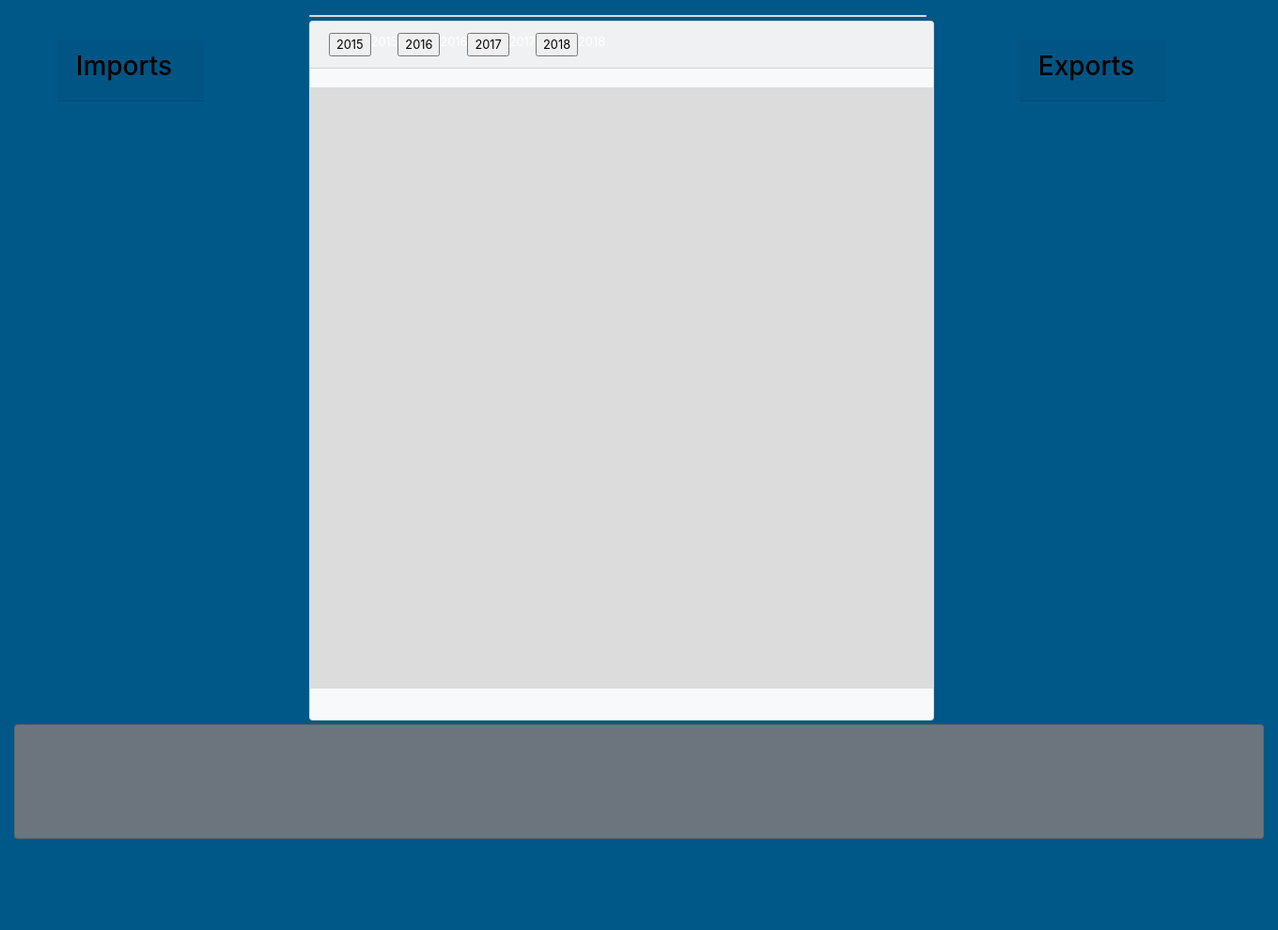
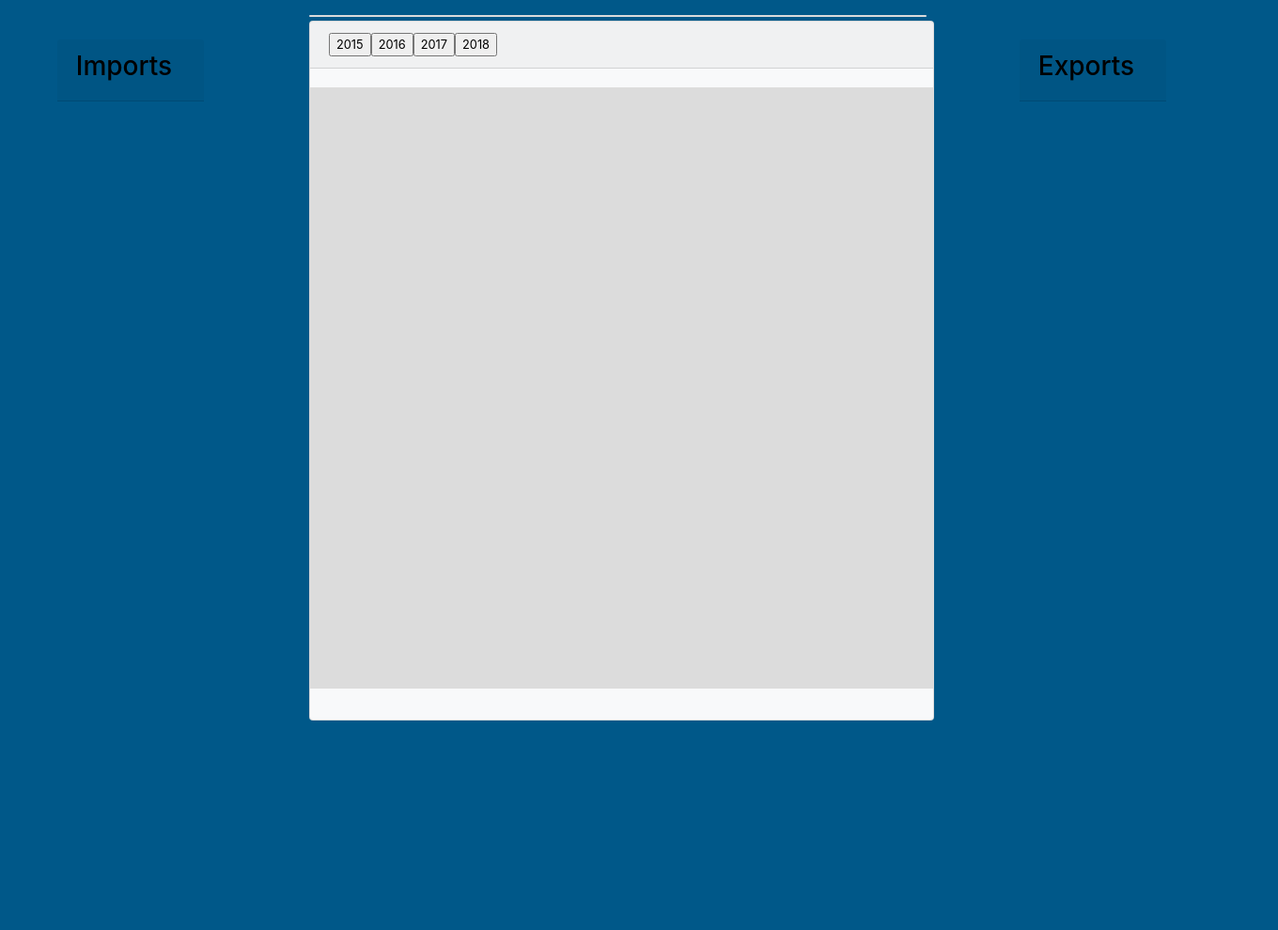
Before and after one commit to Sailendra-Mahapatra/Project2, a Flask app: page / in a window 1360 px wide; the page is wider, and only the part inside the window is pictured. Shown: the part 56-1046 px from the top of that part at 94% size. After the commit the page ends 823 px from the top of that part, so only its background shows below. Run offline with Flask 2, Linux system fonts and the light colour scheme; data that the repository does not hold is empty; parts of the project's set-up code (start-up, migrations or seed data) failed here and were passed over; some libraries are stand-ins or nearby versions.

Commit message:
fixed yr label

```diff
--- a/app.py
+++ b/app.py
@@ -248,7 +248,7 @@ def impgroups(hsc):
     list_2018 =data_2018_import.to_dict()
 
 
-    dicimport =[{"2015" : list_2015,"2016" : list_2016, "2017": list_2017, "2018":list_2018}]
+    dicimport =[{"tfif" : list_2015,"tsix" : list_2016, "tseven": list_2017, "teight":list_2018}]
 
     # def yearly_data(year):#will add hsc variable
     #     data = products[products["Period"].str.contains(year)]
@@ -288,9 +288,9 @@ def expgroups(hsc):
     df = pd.read_sql_query(stmt2, db.session.bind)
 
 
-    data_2015_export = yearly_data(df2,"2015")
-    data_2016_export = yearly_data(df2,"2016")
-    data_2017_export = yearly_data(df2,"2017")
+    data_2015_export = yearly_data(df2,"tfif")
+    data_2016_export = yearly_data(df2,"tsix")
+    data_2017_export = yearly_data(df2,"tseven")
     data_2018_export = yearly_data(df2,"2018")
     total_import_export =  pd.DataFrame({"year":["2015","2016","2017","2018"],
                                      "export":[data_2015_export["total"].sum(),data_2016_export["total"].sum(),data_2017_export["total"].sum(),data_2018_export["total"].sum()]})
--- a/static/js/app.js
+++ b/static/js/app.js
@@ -86,6 +86,7 @@ function update(bardate = this.value){
         Period = d.Period
         Description = d.Description
       });
+
       g.append("g")
       .call(d3.axisLeft(y)
           .ticks(20)
@@ -93,7 +94,7 @@ function update(bardate = this.value){
       .append("text")
       .attr("fill", "#000")
       .attr("transform", "rotate(-90)")
-       .attr("x", -15)
+       .attr("x", -100)
       .attr("y", -51)
       .attr("dy", "0.71em")
       .attr("text-anchor", "end")
@@ -583,7 +584,51 @@ console.log(d3.max(data, function(d){return d.MoValue}))
   //   })
 
   }
+  function easyGroup(hsc){
+    d3.json("imports/grouped/"+hsc).then(function(data) {
+      console.log(data)
+       data.forEach(d => {
 
+        firstMoValue = d.tfif.MoValue
+        firstMoPeriod = d.tfif.Period
+        secondMoValue = d.tsix.MoValue
+        secondMoPeriod = d.tsix.Period
+        console.log(firstMoValue)
+        console.log(firstMoPeriod)
+
+
+      })
+  tfifval = []
+     data.map(function (d) {return tfifval= d.tfif.MoValue})
+  tfifper = []
+  data.map(function (d) {return tfifper= d.tfif.Period})
+  var data = [{
+    x: tfifper,
+    y: tfifval,
+    type: 'bar'
+
+  }];
+
+  console.log(data)
+  // var trace2 = {
+  //   x: firstMoPeriod,
+  //   y: secondMoValue,
+  //   type: 'bar',
+  //   name: 'Secondary Product'
+
+
+  // };
+
+  // var data = [trace1, trace2];
+  // console.log(data)
+  // var layout = {
+
+  //   barmode: 'bar'
+  // };
+
+  Plotly.newPlot('plot', data);
+});
+}
 function optionChanged(newdate) {
   var svg = d3.select("#bars");
   var exportPie = d3.select("#export-pie")
@@ -609,7 +654,8 @@ function init(){
   buildPie("2018", "imports", "#import-pie")
   buildPie("2018", "exports", "#export-pie")
   buildBar("2018", "1201", "#bars")
-  buildGrouped()
+  // easyGroup("1201")
+
 
 }
 
--- a/templates/index.html
+++ b/templates/index.html
@@ -6,11 +6,12 @@
   <meta name="viewport" content="width=device-width, initial-scale=1.0">
   <meta http-equiv="X-UA-Compatible" content="ie=edge">
   <title>Datatronics : Trade Wars - China</title>
+  <script src="https://cdn.plot.ly/plotly-latest.js" charset="utf-8"></script>
+
   <script src="https://d3js.org/d3.v5.min.js"></script>
 
   <link rel="stylesheet" href="https://stackpath.bootstrapcdn.com/bootstrap/4.3.1/css/bootstrap.min.css" integrity="sha384-ggOyR0iXCbMQv3Xipma34MD+dH/1fQ784/j6cY/iJTQUOhcWr7x9JvoRxT2MZw1T" crossorigin="anonymous">
 	<!-- <script src="plotly-latest.min.js"></script> -->
-  <script src="https://cdn.plot.ly/plotly-latest.min.js"></script>
 
   <script src="https://code.jquery.com/jquery-3.3.1.slim.min.js" integrity="sha384-q8i/X+965DzO0rT7abK41JStQIAqVgRVzpbzo5smXKp4YfRvH+8abtTE1Pi6jizo" crossorigin="anonymous"></script>
 <script src="https://cdnjs.cloudflare.com/ajax/libs/popper.js/1.14.7/umd/popper.min.js" integrity="sha384-UO2eT0CpHqdSJQ6hJty5KVphtPhzWj9WO1clHTMGa3JDZwrnQq4sF86dIHNDz0W1" crossorigin="anonymous"></script>
@@ -79,10 +80,10 @@
               <div class="card-header">
                 <div class="btn-toolbar  " role="toolbar" aria-label="Toolbar with button groups">
 
-                      <input type="button" value="2015" onclick="optionChanged(this.value)" >2015</input>
-                      <input type="button" value="2016" onclick="optionChanged(this.value)" >2016</input>
-                      <input type="button" value="2017" onclick="optionChanged(this.value)" >2017</input>
-                      <input type="button" value="2018" onclick="optionChanged(this.value)">2018</input>
+                      <input type="button" value="2015" onclick="optionChanged(this.value)" ></input>
+                      <input type="button" value="2016" onclick="optionChanged(this.value)" ></input>
+                      <input type="button" value="2017" onclick="optionChanged(this.value)" ></input>
+                      <input type="button" value="2018" onclick="optionChanged(this.value)"></input>
                     </div>
                   <!-- <input id= "search" class="form-control" type="text" placeholder="Search" aria-label="Search">                     -->
                 </select>
@@ -102,13 +103,15 @@
 
   </div> <!--end 1st row-->
 </div>
-<div class = "container-fluid">
     <div class = row>
-        <div class ="col-md-12">
-            <div class="card text-black bg-secondary mt-1 mb-3"  style="max-width:100%;">
+        <div class ="col-md-12 m-4" id ="plot">
+            <!-- <div class="cards text-black bg-secondary"  style="max-width:100%;">
+              <div class="card-header"></div>
                 <div class = "card-body" id= "plot"></div>
-              </div>
+              </div>     -->
           </div>
+    </div>
+
 <!--end of cards-->
     <script src="https://cdnjs.cloudflare.com/ajax/libs/d3/4.13.0/d3.min.js"></script>
     <script src="https://cdnjs.cloudflare.com/ajax/libs/d3/5.5.0/d3.js"></script>
@@ -117,6 +120,7 @@
     <script src="https://stackpath.bootstrapcdn.com/bootstrap/4.3.1/js/bootstrap.min.js" integrity="sha384-JjSmVgyd0p3pXB1rRibZUAYoIIy6OrQ6VrjIEaFf/nJGzIxFDsf4x0xIM+B07jRM" crossorigin="anonymous"></script>
      <!-- <script src="{{ url_for('static', filename='js/bonus.js') }}"></script> -->
      <!-- <script src="../static/js/app.js"></script> -->
+
      <script src="../static/js/app.js"></script>
 
      <!-- <script src="../static/js/pie.js"></script>  -->
```
